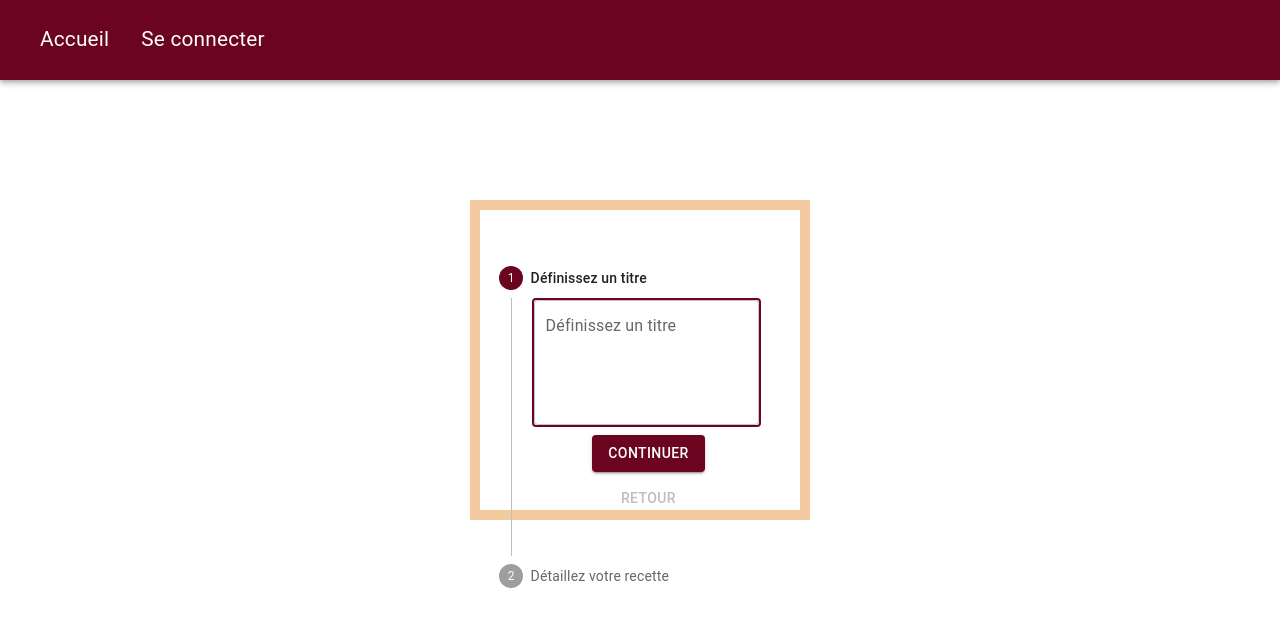
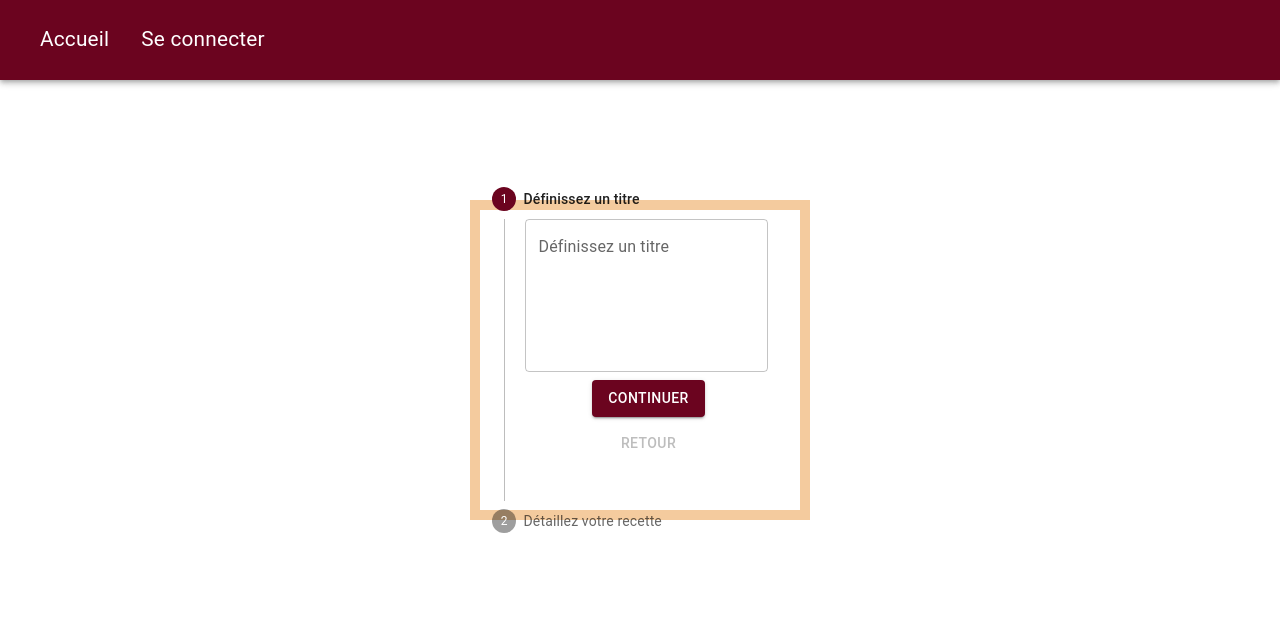
Before and after one commit to FlorianeLNT/NomNom-CookingNetwork, a React (Vite) app: page /post in a window 1280 px wide. Shown: the top 626 px of the page. Built offline with nearby package versions, Linux system fonts and the light colour scheme.

Commit message:
maj divers css

```diff
--- a/src/Component/EditProfil/EditProfil.css
+++ b/src/Component/EditProfil/EditProfil.css
@@ -18,3 +18,8 @@
   border: 10px solid #f4cb9e;
   width: 25vw;
 }
+
+.css-9ddj71-MuiInputBase-root-MuiOutlinedInput-root.Mui-focused
+  .MuiOutlinedInput-notchedOutline {
+  border-color: #6b041f !important;
+}
--- a/src/Component/PostedCard/PostedCard.css
+++ b/src/Component/PostedCard/PostedCard.css
@@ -18,10 +18,6 @@
 .css-1wnsr1i {
   border-radius: 30px;
   border: 5px solid #6b041f !important;
-}
-
-.css-dpjnhs-MuiInputBase-root-MuiOutlinedInput-root {
-  border: 2px solid #6b041f !important;
 }
 
 .css-i4bv87-MuiSvgIcon-root {
--- a/src/Component/PostedCard/PostedCard.jsx
+++ b/src/Component/PostedCard/PostedCard.jsx
@@ -205,7 +205,7 @@ function PostedCard() {
                       <Box
                         component="form"
                         sx={{
-                          "& .MuiTextField-root": { m: 1, width: "25ch" },
+                          "& .MuiTextField-root": { m: 1, width: "50ch" },
                         }}
                         noValidate
                         autoComplete="off"
--- a/src/Component/Profil/Profil.css
+++ b/src/Component/Profil/Profil.css
@@ -15,4 +15,5 @@
   padding: 2vh;
   border: 10px solid #f4cb9e;
   width: 25vw;
+  font-family: "Roboto", "Helvetica", "Arial", sans-serif;
 }
--- a/src/Component/Signup/Signup.css
+++ b/src/Component/Signup/Signup.css
@@ -0,0 +1,4 @@
+.css-md26zr-MuiInputBase-root-MuiOutlinedInput-root.Mui-focused
+  .MuiOutlinedInput-notchedOutline {
+  border-color: #6b041f !important;
+}
--- a/src/Component/Signup/Signup.jsx
+++ b/src/Component/Signup/Signup.jsx
@@ -11,6 +11,7 @@ import Typography from "@mui/material/Typography";
 import Container from "@mui/material/Container";
 import { createTheme, ThemeProvider } from "@mui/material/styles";
 import { useNavigate } from "react-router-dom";
+import "./Signup.css";
 
 function Copyright(props) {
   return (
--- a/src/Component/createCard/createCard.css
+++ b/src/Component/createCard/createCard.css
@@ -6,6 +6,10 @@
 }
 
 .css-1u4zpwo-MuiSvgIcon-root-MuiStepIcon-root.Mui-active {
+  color: #6b041f !important;
+}
+
+.css-1u4zpwo-MuiSvgIcon-root-MuiStepIcon-root.Mui-completed {
   color: #6b041f !important;
 }
 
@@ -22,8 +26,26 @@
 .mamie {
   display: flex;
   flex-direction: column;
+  justify-content: center;
   align-items: center;
-  padding-top: 6vh;
+  /* padding-top: 6vh; */
   width: 25vw;
   border: 10px solid #f4cb9e;
 }
+
+.text {
+  width: 20vw;
+}
+
+.css-1sqnrkk-MuiInputBase-input-MuiOutlinedInput-input {
+  height: 15vh !important;
+}
+
+.css-1jy569b-MuiFormLabel-root-MuiInputLabel-root.Mui-focused {
+  color: #6b041f !important;
+}
+
+.css-dpjnhs-MuiInputBase-root-MuiOutlinedInput-root.Mui-focused
+  .MuiOutlinedInput-notchedOutline {
+  border-color: #6b041f !important;
+}
```
